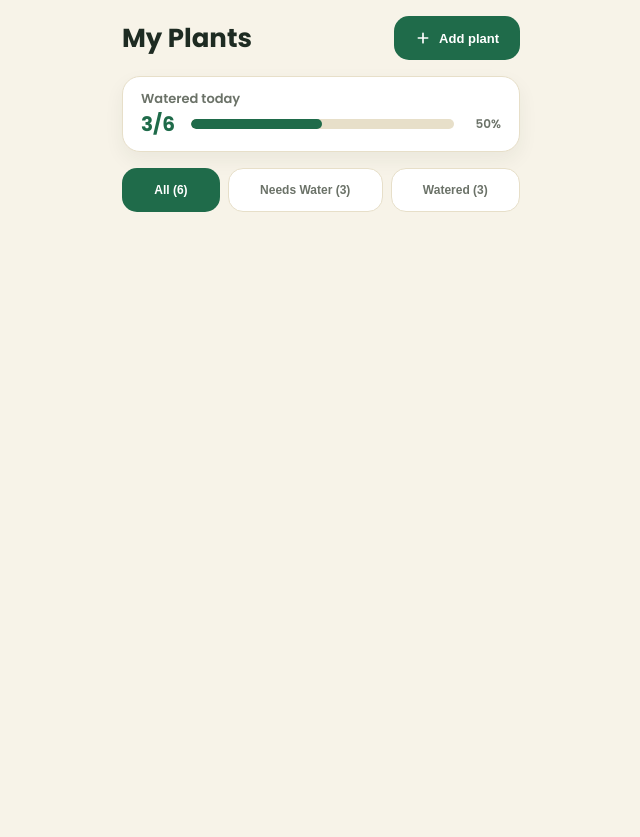
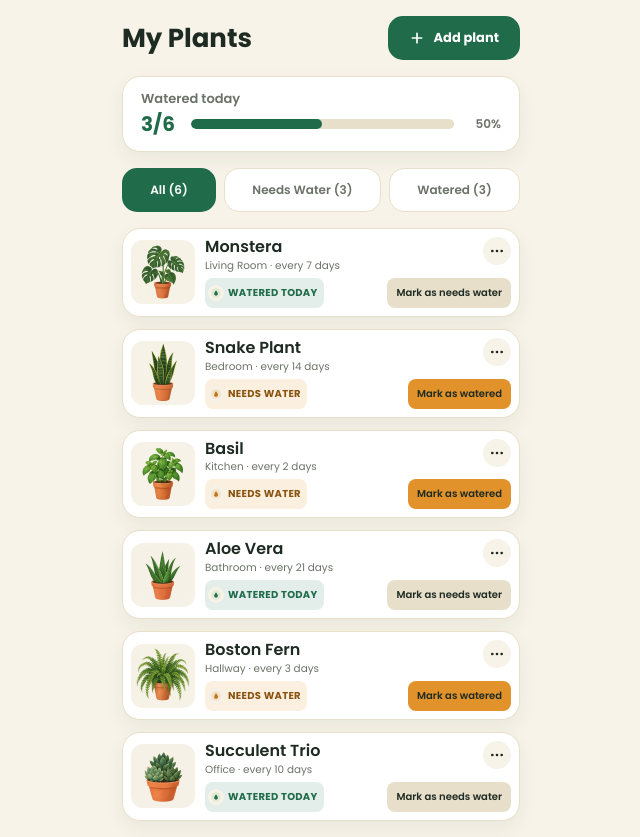
Before and after one commit to AssadAlmughrabi/leaflet-react, a React (Vite) app: page / in a window 1280 px wide. Shown: the whole page, without its empty margins (319-959 px from the left). Before the commit the page ends 800 px from the top, so only its background shows below. Built offline with nearby package versions, Linux system fonts and the light colour scheme.

Commit message:
plant list and card

```diff
--- a/src/components/Button/Button.css
+++ b/src/components/Button/Button.css
@@ -4,6 +4,7 @@
   border-radius: var(--radius-pill);
   cursor: pointer;
   display: inline-flex;
+  font-family: inherit;
   font-size: 0.8125rem;
   font-weight: 700;
   gap: 0.5rem;
@@ -44,3 +45,33 @@
   color: var(--forest);
   border-color: var(--forest);
 }
+
+.btn-amber {
+  background: var(--amber);
+  color: var(--ink);
+}
+
+.btn-amber:hover,
+.btn-amber:active {
+  background: var(--amber-dark);
+}
+
+.btn-muted {
+  background: var(--border);
+  color: var(--ink);
+}
+
+.btn-muted:hover,
+.btn-muted:active {
+  background: #d9cfb4;
+}
+
+.btn-ghost {
+  background: transparent;
+  color: var(--ink);
+}
+
+.btn-ghost:hover,
+.btn-ghost:active {
+  background: var(--cream);
+}
--- a/src/components/Button/Button.tsx
+++ b/src/components/Button/Button.tsx
@@ -2,7 +2,7 @@ import type { ComponentProps } from 'react'
 import './Button.css'
 
 interface ButtonProps extends ComponentProps<'button'> { // to take button props
-  variant?: 'primary' | 'secondary' | 'outline'
+  variant?: 'primary' | 'secondary' | 'outline' | 'amber' | 'muted' | 'ghost'
 }
 
 export function Button({ variant = 'primary', type = 'button', className, ...rest }: ButtonProps) {
--- /dev/null
+++ b/src/components/PlantCard/PlantCard.css
@@ -0,0 +1,102 @@
+.plant-card {
+  display: flex;
+  align-items: center;
+  gap: 0.625rem;
+  padding: 0.5rem;
+  background: var(--card);
+  border: 1px solid var(--border);
+  border-radius: var(--radius-card);
+  box-shadow: var(--shadow-card);
+}
+
+.plant-card-image {
+  width: 4rem;
+  height: 4rem;
+  border-radius: 0.75rem;
+}
+
+.plant-card-body {
+  flex: 1;
+  min-width: 0;
+  display: flex;
+  flex-direction: column;
+  gap: 0.25rem;
+}
+
+.plant-card-top {
+  display: flex;
+  justify-content: space-between;
+  gap: 0.25rem;
+}
+
+.plant-card-text {
+  min-width: 0;
+}
+
+.plant-card-name {
+  margin: 0;
+  font-size: 1rem;
+  font-weight: 600;
+  line-height: 1.3;
+  overflow-wrap: anywhere;
+}
+
+.plant-card-meta {
+  margin: 0;
+  font-size: 0.65rem;
+  color: var(--slate);
+}
+
+.plant-card-bottom {
+  display: flex;
+  flex-wrap: wrap;
+  align-items: center;
+  justify-content: space-between;
+  gap: 0.375rem;
+}
+
+/* •••: small visible circle inside a 44px hit area */
+.plant-card-more {
+  flex-shrink: 0;
+  width: 2.75rem;
+  height: 2.75rem;
+  min-height: 2.75rem;
+  padding: 0;
+  margin: -0.5rem -0.5rem -0.5rem 0;
+}
+
+.plant-card-more:hover,
+.plant-card-more:active {
+  background: transparent;
+}
+
+.plant-card-more-dot {
+  display: flex;
+  align-items: center;
+  justify-content: center;
+  width: 1.75rem;
+  height: 1.75rem;
+  border-radius: 50%;
+  background: var(--cream);
+}
+
+.plant-card-more:hover .plant-card-more-dot {
+  background: var(--border);
+}
+
+/* toggle: compact visible button, 44px hit area via ::before */
+.plant-card-toggle {
+  position: relative;
+  min-height: 1.875rem;
+  padding: 0 0.5rem;
+  border-radius: 0.5rem;
+  font-size: 0.625rem;
+  font-weight: 600;
+  white-space: nowrap;
+}
+
+.plant-card-toggle::before {
+  content: '';
+  position: absolute;
+  inset: -0.4375rem 0;
+}
--- /dev/null
+++ b/src/components/PlantCard/PlantCard.tsx
@@ -0,0 +1,52 @@
+import moreIcon from '@/assets/icons/more.svg'
+import { Button } from '@/components/Button/Button'
+import { PlantImage } from '@/components/PlantImage/PlantImage'
+import { StatusBadge } from '@/components/StatusBadge/StatusBadge'
+import type { Plant } from '@/interfaces/plant'
+import './PlantCard.css'
+
+interface PlantCardProps {
+  plant: Plant
+  onToggle: (id: string) => void
+  onMore: (id: string) => void
+}
+
+export function PlantCard({ plant, onToggle, onMore }: PlantCardProps) {
+  return (
+    <li className="plant-card">
+      <PlantImage imageKey={plant.imageKey} className="plant-card-image" />
+
+      <div className="plant-card-body">
+        <div className="plant-card-top">
+          <div className="plant-card-text">
+            <h2 className="plant-card-name">{plant.name}</h2>
+            <p className="plant-card-meta">
+              {plant.room} · every {plant.wateringFrequencyDays} days
+            </p>
+          </div>
+          <Button
+            variant="ghost"
+            className="plant-card-more"
+            aria-label={`More actions for ${plant.name}`}
+            onClick={() => onMore(plant.id)}
+          >
+            <span className="plant-card-more-dot">
+              <img src={moreIcon} alt="" width="16" height="16" />
+            </span>
+          </Button>
+        </div>
+
+        <div className="plant-card-bottom">
+          <StatusBadge watered={plant.wateredToday} />
+          <Button
+            variant={plant.wateredToday ? 'muted' : 'amber'}
+            className="plant-card-toggle"
+            onClick={() => onToggle(plant.id)}
+          >
+            {plant.wateredToday ? 'Mark as needs water' : 'Mark as watered'}
+          </Button>
+        </div>
+      </div>
+    </li>
+  )
+}
--- /dev/null
+++ b/src/components/PlantList/PlantList.css
@@ -0,0 +1,8 @@
+.plant-list {
+  display: flex;
+  flex-direction: column;
+  gap: 0.75rem;
+  margin: 0;
+  padding: 0;
+  list-style: none;
+}
--- /dev/null
+++ b/src/components/PlantList/PlantList.tsx
@@ -0,0 +1,19 @@
+import { PlantCard } from '@/components/PlantCard/PlantCard'
+import type { Plant } from '@/interfaces/plant'
+import './PlantList.css'
+
+interface PlantListProps {
+  plants: Plant[]
+  onToggle: (id: string) => void
+  onMore: (id: string) => void
+}
+
+export function PlantList({ plants, onToggle, onMore }: PlantListProps) {
+  return (
+    <ul className="plant-list">
+      {plants.map((plant) => (
+        <PlantCard key={plant.id} plant={plant} onToggle={onToggle} onMore={onMore} />
+      ))}
+    </ul>
+  )
+}
--- a/src/components/StatusBadge/StatusBadge.css
+++ b/src/components/StatusBadge/StatusBadge.css
@@ -1,10 +1,11 @@
 .status-badge {
   display: inline-flex;
   align-items: center;
-  gap: 0.375rem;
-  padding: 0.1875rem 0.625rem 0.1875rem 0.25rem;
-  border-radius: var(--radius-pill);
-  font-size: 0.6875rem;
+  gap: 0.25rem;
+  min-height: 1.875rem;
+  padding: 0 0.375rem 0 0.1875rem;
+  border-radius: 0.5rem;
+  font-size: 0.625rem;
   font-weight: 700;
   text-transform: uppercase;
   letter-spacing: 0.03em;
--- a/src/components/StatusBadge/StatusBadge.tsx
+++ b/src/components/StatusBadge/StatusBadge.tsx
@@ -9,7 +9,7 @@ interface StatusBadgeProps {
 export function StatusBadge({ watered }: StatusBadgeProps) {
   return (
     <span className={watered ? 'status-badge watered' : 'status-badge needs'}>
-      <img src={watered ? wateredTodayIcon : needsWaterIcon} alt="" width="18" height="18" />
+      <img src={watered ? wateredTodayIcon : needsWaterIcon} alt="" width="16" height="16" />
       {watered ? 'Watered today' : 'Needs water'}
     </span>
   )
--- a/src/pages/HomePage/HomePage.tsx
+++ b/src/pages/HomePage/HomePage.tsx
@@ -1,23 +1,27 @@
-//hooks
-import { usePlants } from '@/hooks/usePlants'
 import { useState } from 'react'
 import { useNavigate } from 'react-router-dom'
-//components
 import { Header } from '@/components/Header/Header'
 import { PlantFilter } from '@/components/PlantFilter/PlantFilter'
+import { PlantList } from '@/components/PlantList/PlantList'
 import { Summary } from '@/components/Summary/Summary'
-//interfaces
+import { usePlants } from '@/hooks/usePlants'
 import type { Filter } from '@/interfaces/plant'
 import './HomePage.css'
 
 export function HomePage() {
   const navigate = useNavigate()
-  const { plants } = usePlants()
+  const { plants, toggleWatered } = usePlants()
   const [filter, setFilter] = useState<Filter>('all')
 
   const total = plants.length
   const watered = plants.filter((plant) => plant.wateredToday).length
   const needs = total - watered
+
+  const visiblePlants = plants.filter((plant) => {
+    if (filter === 'needs') return !plant.wateredToday
+    if (filter === 'watered') return plant.wateredToday
+    return true
+  })
 
   return (
     <main className="screen home">
@@ -28,6 +32,7 @@ export function HomePage() {
         counts={{ all: total, needs, watered }}
         onChange={setFilter}
       />
+      <PlantList plants={visiblePlants} onToggle={toggleWatered} onMore={() => {}} />
     </main>
   )
 }
```
Also changed, not shown: src/assets/icons/more.svg (added).
